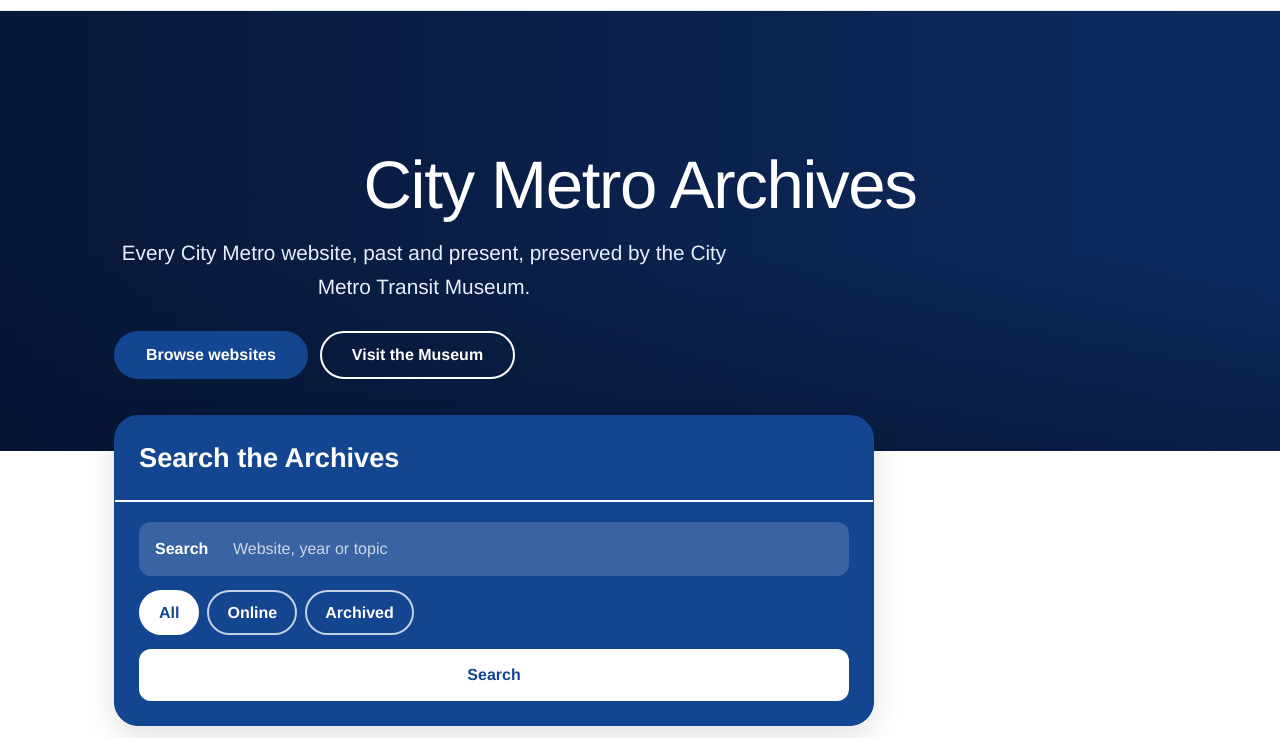
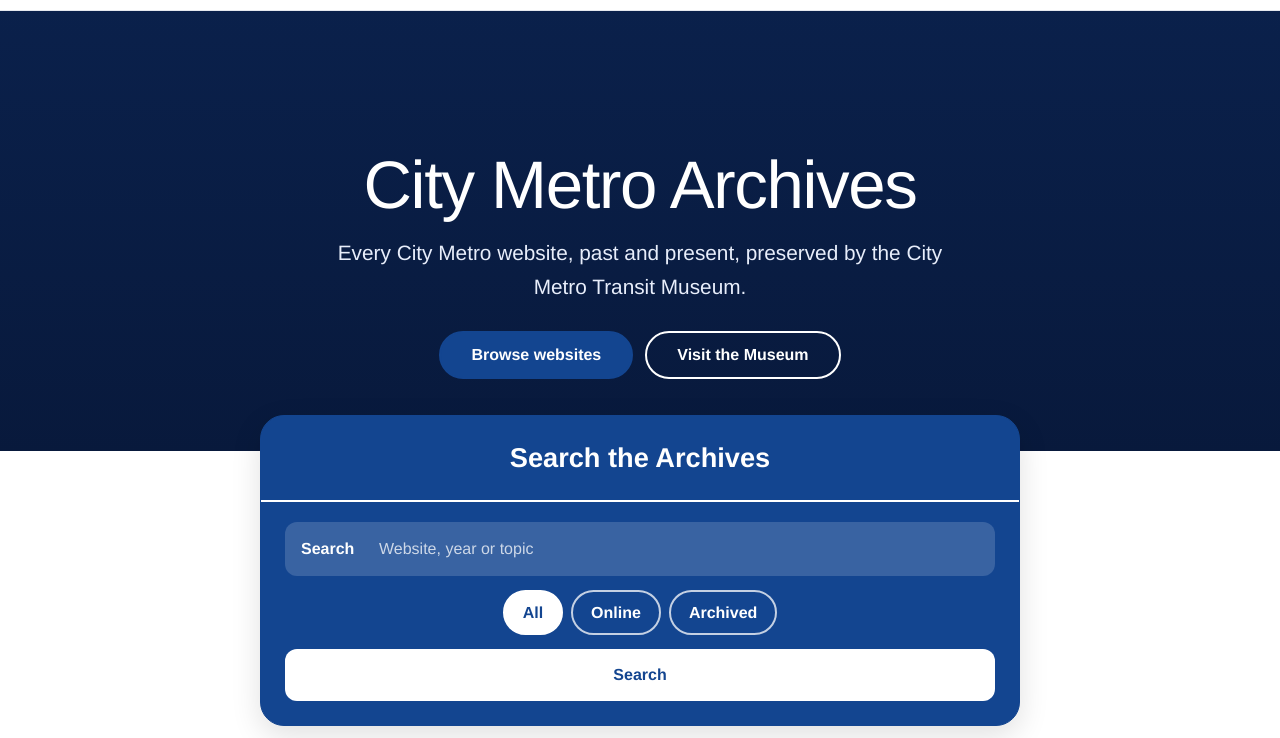
Before and after one commit to City-Metro/archives, a plain HTML site: page index.html in a window 1280 px wide. Shown: the part 62-800 px from the top of the page. Drawn offline with Linux system fonts and the light colour scheme.

Commit message:
Enhance styles for hero section and layout adjustments
Added styles for centered hero section and adjusted layout.

```diff
--- a/archive.css
+++ b/archive.css
@@ -8,7 +8,15 @@
 .plan-panel .filter{border-color:rgba(255,255,255,.75);color:#fff}
 .plan-panel .filter:hover{background:rgba(255,255,255,.16)}
 .plan-panel .filter[aria-pressed="true"]{background:#fff;color:var(--blue);border-color:#fff}
-.hub-wrap .hub-panel{max-width:760px}
+.hub-wrap .hub-panel{max-width:760px;margin:0 auto}
+.hub-wrap .hub-head{text-align:center}
+.plan-panel .filters{justify-content:center}
+
+/* centered hero (this site) */
+.hero-img.center::before{background:linear-gradient(0deg,rgba(6,18,45,.7),rgba(6,18,45,.4))}
+.hero-img.center .container{text-align:center}
+.hero-img.center p{margin-left:auto;margin-right:auto}
+.hero-img.center .btn-row{justify-content:center}
 
 /* results */
 .count{margin:0;color:var(--muted)}
```
